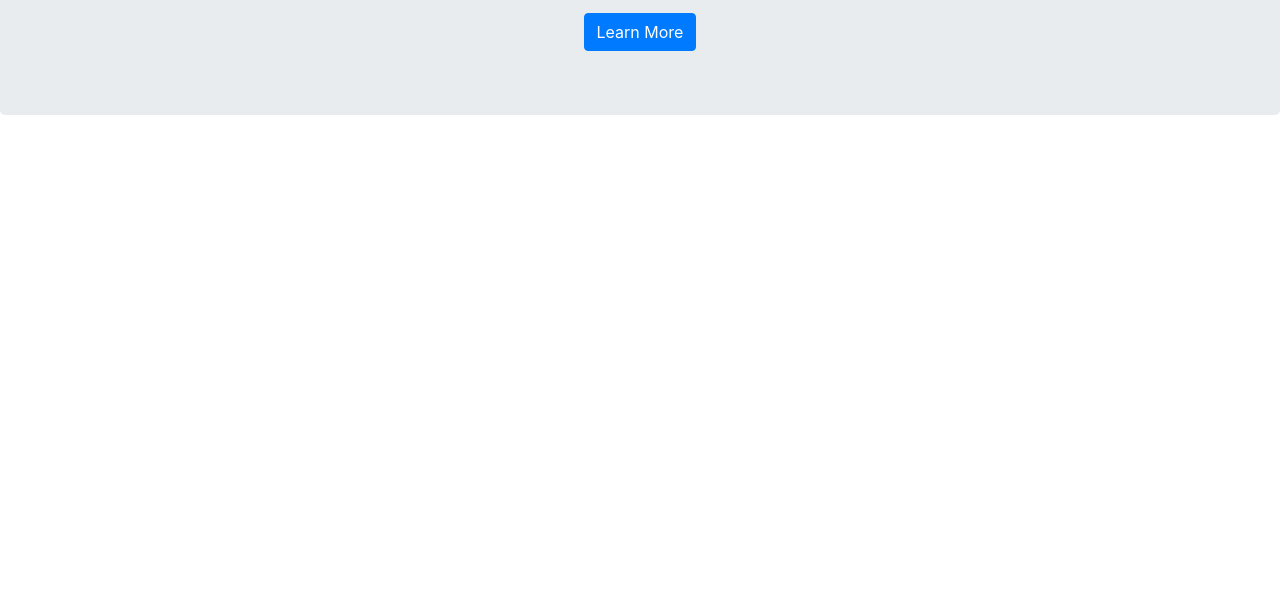
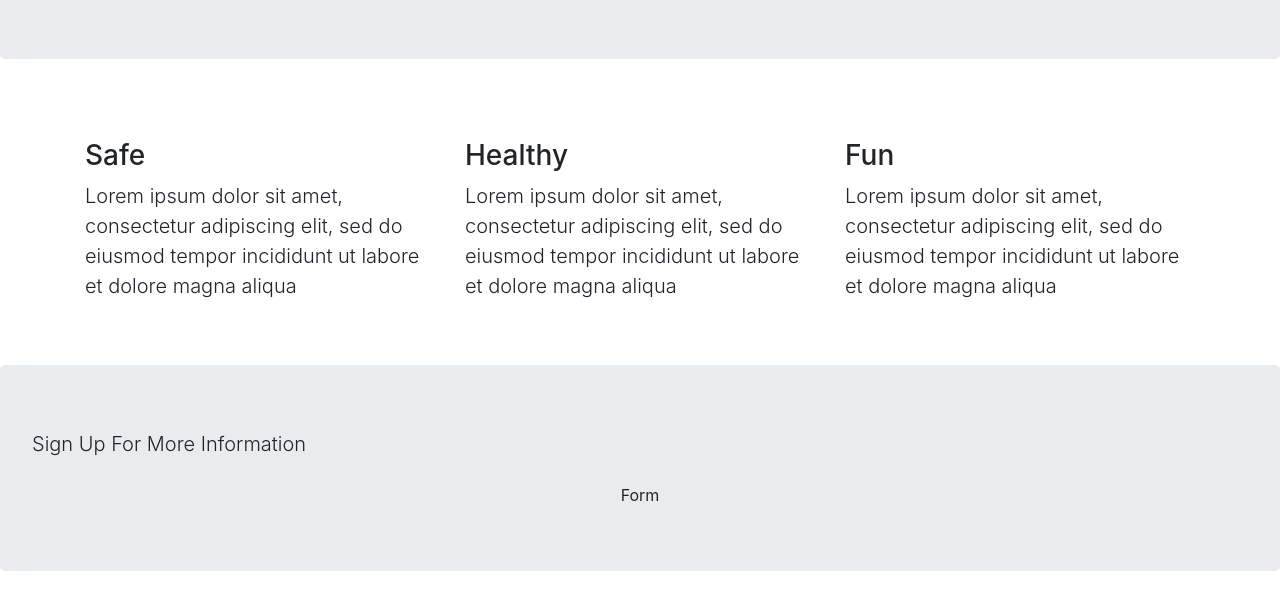
Before and after one commit to jewarner57/bootstrap-launchpage, a plain HTML site: page index.html in a window 1280 px wide. Shown: the part 265-868 px from the top of the page. Before the commit the page ends 800 px from the top, so only its background shows below. Drawn offline with nearby package versions, Linux system fonts and the light colour scheme.

Commit message:
added benefits section

```diff
--- a/index.html
+++ b/index.html
@@ -18,7 +18,6 @@
             <a class="nav-item nav-link" href="#">Pricing</a>
         </div>
     </nav>
-    <h1>Launch Page</h1>
 
     <!-- HERO -->
     <div class="jumbotron text-center">
@@ -28,9 +27,40 @@
     </div>
 
     <!-- BENEFITS -->
+    <div class="container pb-5 pt-5">
+        <div class="row">
+            <div class="col-lg-4">
+                <h3>Safe</h3>
+                <p class="lead">Lorem ipsum dolor sit amet, consectetur adipiscing elit, sed do eiusmod tempor
+                    incididunt ut labore et dolore magna
+                    aliqua
+                </p>
+            </div>
+            <div class="col-lg-4">
+                <h3>Healthy</h3>
+                <p class="lead">Lorem ipsum dolor sit amet, consectetur adipiscing elit, sed do eiusmod tempor
+                    incididunt ut labore et dolore magna
+                    aliqua
+                </p>
+            </div>
+            <div class="col-lg-4">
+                <h3>Fun</h3>
+                <p class="lead">Lorem ipsum dolor sit amet, consectetur adipiscing elit, sed do eiusmod tempor
+                    incididunt ut labore et dolore magna
+                    aliqua
+                </p>
+            </div>
+        </div>
+    </div>
 
 
     <!-- CALL TO ACTION -->
+    <div class="jumbotron">
+        <p class="lead mb-4">Sign Up For More Information</p>
+        <div class="d-flex justify-content-center">
+            Form
+        </div>
+    </div>
 
 
     <!-- FOOTER -->
```
